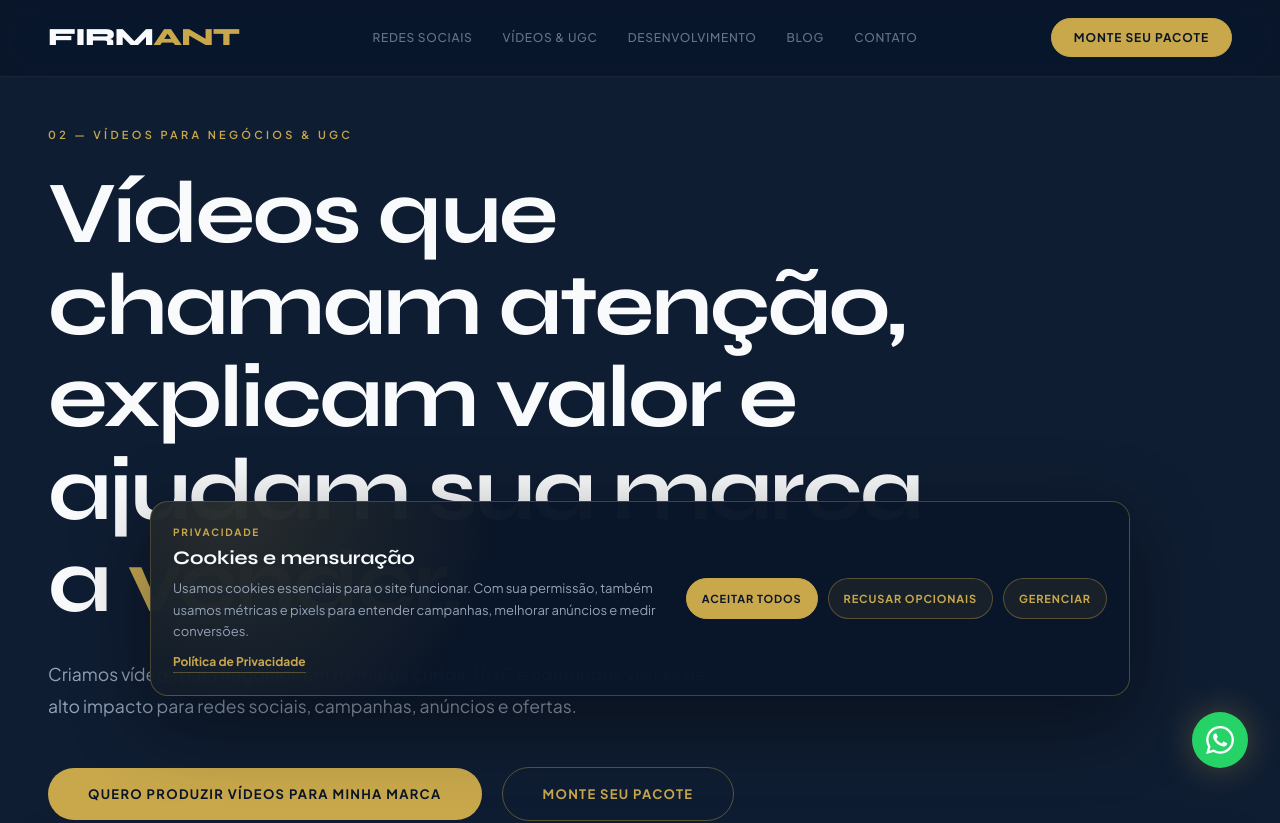
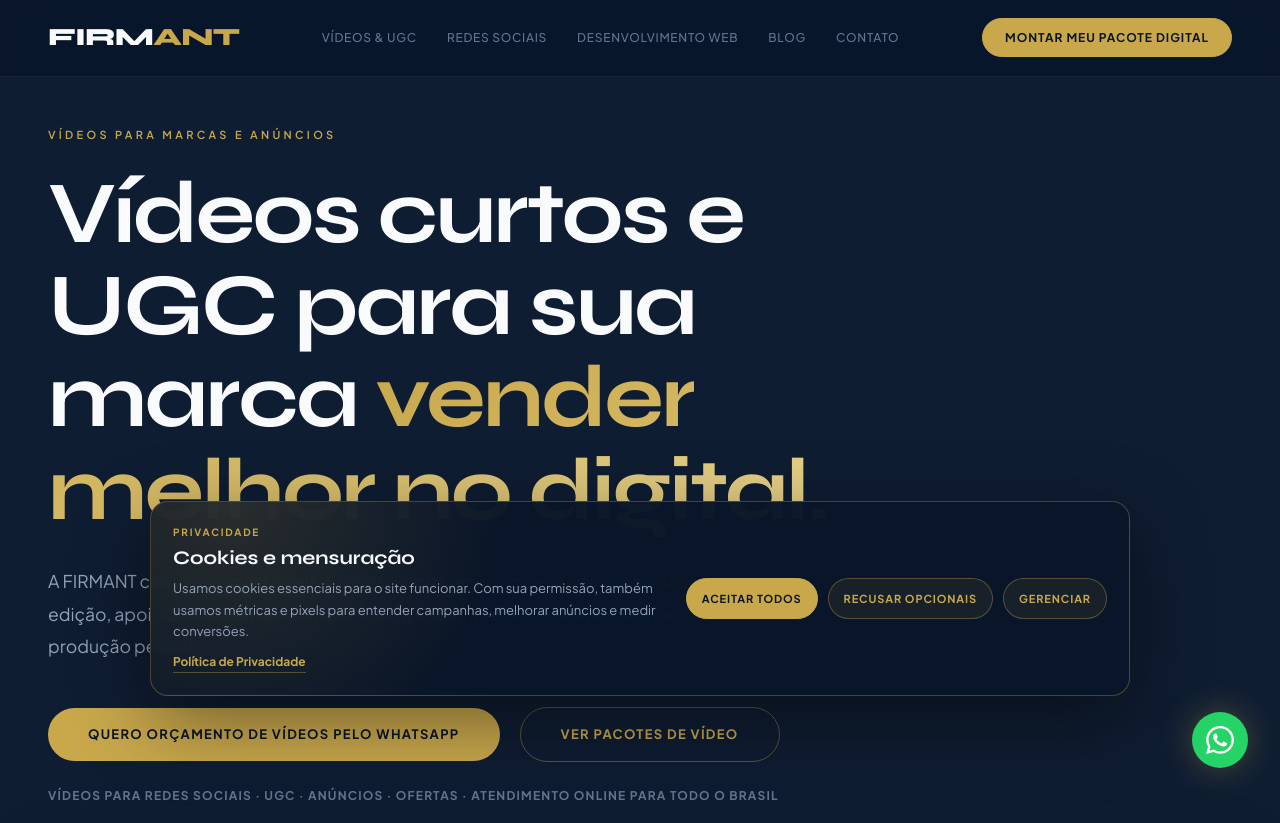
Before and after one commit to Gduart/firmant-site, a Next.js app: page /edicao-video-ugc in a window 1280 px wide. Shown: the top 823 px of the page. Built offline with nearby package versions, Linux system fonts and the light colour scheme.

Commit message:
feat: atualizar copy comercial do site

```diff
--- a/src/app/blog/[slug]/page.tsx
+++ b/src/app/blog/[slug]/page.tsx
@@ -91,7 +91,7 @@
               Monte um pacote com redes sociais, vídeos, UGC, desenvolvimento e IA
               de acordo com a necessidade do seu negócio.
             </p>
-            <Link href="/monte-seu-pacote">Monte seu pacote</Link>
+            <Link href="/monte-seu-pacote">Montar meu pacote digital</Link>
           </div>
         </div>
 
--- a/src/app/blog/page.tsx
+++ b/src/app/blog/page.tsx
@@ -84,7 +84,7 @@
               <p>
                 Os primeiros artigos serão publicados pelo painel administrativo.
               </p>
-              <Link href="/monte-seu-pacote">Monte seu pacote</Link>
+              <Link href="/monte-seu-pacote">Montar meu pacote digital</Link>
             </div>
           )}
         </div>
--- a/src/app/contato/ContatoClient.tsx
+++ b/src/app/contato/ContatoClient.tsx
@@ -15,14 +15,8 @@
 import Link from "next/link";
 import { type CSSProperties, type FormEvent, type ReactNode, useRef, useState } from "react";
 
-const WHATSAPP_MAIN =
-  "https://wa.me/5511914912488?text=Ol%C3%A1%2C%20FIRMANT.%20Vim%20pelo%20site%20e%20gostaria%20de%20tirar%20uma%20d%C3%BAvida%20sobre%20os%20servi%C3%A7os.";
-const WHATSAPP_PACKAGE =
-  "https://wa.me/5511914912488?text=Ol%C3%A1%2C%20FIRMANT.%20Vim%20pelo%20site%20e%20gostaria%20de%20tirar%20uma%20d%C3%BAvida%20antes%20de%20montar%20meu%20pacote.";
-const WHATSAPP_DOUBT =
-  "https://wa.me/5511914912488?text=Ol%C3%A1%2C%20FIRMANT.%20Vim%20pelo%20site%20e%20estou%20em%20d%C3%BAvida%20sobre%20qual%20servi%C3%A7o%20escolher.";
-const WHATSAPP_FINAL =
-  "https://wa.me/5511914912488?text=Ol%C3%A1%2C%20FIRMANT.%20Vim%20pelo%20site%20e%20gostaria%20de%20entender%20melhor%20os%20servi%C3%A7os.";
+const WHATSAPP_GENERAL =
+  "https://wa.me/5511914912488?text=Ol%C3%A1%2C%20quero%20entender%20qual%20pacote%20da%20FIRMANT%20faz%20mais%20sentido%20para%20minha%20empresa.";
 const FACEBOOK_URL = "https://web.facebook.com/profile.php?id=61590072505709&locale=pt_BR";
 
 const easeCurve: [number, number, number, number] = [0.16, 1, 0.3, 1];
@@ -199,7 +193,7 @@
   {
     label: "WhatsApp",
     value: "+55 11 91491-2488",
-    href: WHATSAPP_MAIN,
+    href: WHATSAPP_GENERAL,
     icon: MessageCircle,
   },
   {
@@ -316,7 +310,7 @@
             </p>
           </motion.div>
           <motion.div variants={fadeInUp} style={{ display: "flex", flexWrap: "wrap", gap: 16 }}>
-            <PrimaryButton href={WHATSAPP_MAIN}>Falar pelo WhatsApp</PrimaryButton>
+            <PrimaryButton href={WHATSAPP_GENERAL}>Falar com a FIRMANT no WhatsApp</PrimaryButton>
             <SecondaryButton href="mailto:ag.firmant@gmail.com">Enviar e-mail</SecondaryButton>
           </motion.div>
         </motion.div>
@@ -383,10 +377,10 @@
             <p>É ajudar você a escolher uma solução coerente com seu momento, sua estrutura e seus objetivos.</p>
             <div style={{ display: "flex", flexWrap: "wrap", gap: 12, marginTop: 26 }}>
               <Link href="/monte-seu-pacote" className="contact-link-button">
-                Criar meu pacote
+                Montar meu pacote digital
               </Link>
-              <a href={WHATSAPP_PACKAGE} target="_blank" rel="noopener noreferrer" className="contact-outline-button">
-                Tirar dúvidas
+              <a href={WHATSAPP_GENERAL} target="_blank" rel="noopener noreferrer" className="contact-outline-button">
+                Falar com a FIRMANT no WhatsApp
               </a>
             </div>
           </motion.aside>
@@ -509,7 +503,7 @@
             Fale conosco e explique brevemente o que você precisa. A partir disso, orientamos o melhor próximo passo.
           </motion.p>
           <motion.div variants={fadeInUp}>
-            <PrimaryButton href={WHATSAPP_DOUBT}>Falar com a FIRMANT</PrimaryButton>
+            <PrimaryButton href={WHATSAPP_GENERAL}>Falar com a FIRMANT no WhatsApp</PrimaryButton>
           </motion.div>
         </AnimatedSection>
       </div>
@@ -657,7 +651,7 @@
             Se você já sabe quais serviços deseja, monte seu pacote diretamente pelo site. Se ainda tem dúvidas, fale com a FIRMANT e receba uma orientação inicial para entender qual solução faz mais sentido para o seu objetivo.
           </motion.p>
           <motion.div variants={fadeInUp} style={{ display: "flex", flexWrap: "wrap", justifyContent: "center", gap: 16 }}>
-            <PrimaryButton href={WHATSAPP_FINAL}>Falar com a FIRMANT no WhatsApp</PrimaryButton>
+            <PrimaryButton href={WHATSAPP_GENERAL}>Falar com a FIRMANT no WhatsApp</PrimaryButton>
             <SecondaryButton href="mailto:ag.firmant@gmail.com">Enviar e-mail</SecondaryButton>
           </motion.div>
         </AnimatedSection>
--- a/src/app/desenvolvimento/page.tsx
+++ b/src/app/desenvolvimento/page.tsx
@@ -250,7 +250,7 @@
                 textDecoration: "none",
               }}
             >
-              Monte seu pacote
+              Montar meu pacote digital
             </Link>
           </motion.div>
         </motion.div>
@@ -547,7 +547,7 @@
               textDecoration: "none",
             }}
           >
-            Monte seu pacote
+            Montar meu pacote digital
           </Link>
         </div>
       </motion.div>
@@ -654,7 +654,7 @@
                 textDecoration: "none",
               }}
             >
-              Monte seu pacote
+              Montar meu pacote digital
             </Link>
           </motion.div>
         </AnimatedSection>
--- a/src/app/edicao-video-ugc/page.tsx
+++ b/src/app/edicao-video-ugc/page.tsx
@@ -38,6 +38,8 @@
 
 const CYAN = "#22D3EE";
 const PURPLE = "#A78BFA";
+const WHATSAPP_GENERAL =
+  "https://wa.me/5511914912488?text=Ol%C3%A1%2C%20quero%20entender%20qual%20pacote%20da%20FIRMANT%20faz%20mais%20sentido%20para%20minha%20empresa.";
 
 const videoShowcase = [
   {
@@ -147,7 +149,7 @@
               fontFamily: "var(--font-body)",
             }}
           >
-            02 — Vídeos para Negócios & UGC
+            Vídeos para marcas e anúncios
           </motion.span>
 
           <motion.h1
@@ -159,8 +161,8 @@
               maxWidth: 900,
             }}
           >
-            Vídeos que chamam atenção, explicam valor e ajudam sua marca a{" "}
-            <span className="text-gradient">vender.</span>
+            Vídeos curtos e UGC para sua marca{" "}
+            <span className="text-gradient">vender melhor no digital.</span>
           </motion.h1>
 
           <motion.p
@@ -174,12 +176,14 @@
               marginBottom: 44,
             }}
           >
-            Criamos vídeos para negócios em formatos curtos, UGC e conteúdos visuais de alto impacto para redes sociais, campanhas, anúncios e ofertas.
+            A FIRMANT cria vídeos para Reels, Stories, Shorts, anúncios e ofertas com roteiro, edição, apoio de IA e revisão humana — sem sua empresa depender de uma produção pesada.
           </motion.p>
 
           <motion.div variants={fadeInUp} style={{ display: "flex", flexWrap: "wrap", gap: 20, alignItems: "center" }}>
-            <Link
-              href="/contato"
+            <a
+              href={WHATSAPP_GENERAL}
+              target="_blank"
+              rel="noopener noreferrer"
               style={{
                 display: "inline-flex",
                 alignItems: "center",
@@ -197,10 +201,10 @@
                 textDecoration: "none",
               }}
             >
-              Quero produzir vídeos para minha marca
-            </Link>
+              Quero orçamento de vídeos pelo WhatsApp
+            </a>
             <Link
-              href="/monte-seu-pacote"
+              href="#pacotes-video"
               style={{
                 display: "inline-flex",
                 alignItems: "center",
@@ -218,9 +222,25 @@
                 textDecoration: "none",
               }}
             >
-              Monte seu pacote
+              Ver pacotes de vídeo
             </Link>
           </motion.div>
+
+          <motion.p
+            variants={fadeInUp}
+            style={{
+              marginTop: 24,
+              fontFamily: "var(--font-body)",
+              fontSize: 12,
+              fontWeight: 700,
+              letterSpacing: "0.1em",
+              lineHeight: 1.7,
+              textTransform: "uppercase",
+              color: "var(--text-tertiary)",
+            }}
+          >
+            Vídeos para redes sociais · UGC · Anúncios · Ofertas · Atendimento online para todo o Brasil
+          </motion.p>
 
           <motion.div className="ugc-video-panel" variants={fadeInUp}>
             <motion.div className="ugc-video-grid" variants={stagger}>
@@ -526,7 +546,7 @@
   const [activeTab, setActiveTab] = useState<"video" | "ugc">("video");
 
   return (
-    <section style={{ backgroundColor: "var(--bg-primary)", paddingTop: 80, paddingBottom: 80 }}>
+    <section id="pacotes-video" style={{ backgroundColor: "var(--bg-primary)", paddingTop: 80, paddingBottom: 80 }}>
       <div style={inner}>
         <AnimatedSection>
           <motion.span
@@ -601,8 +621,10 @@
             Se a sua marca precisa aparecer melhor, comunicar valor com mais força e transformar ideias em conteúdo em vídeo com aplicação real, a Firmant pode estruturar isso com mais praticidade.
           </motion.p>
           <motion.div variants={fadeInUp} style={{ display: "flex", flexWrap: "wrap", justifyContent: "center", gap: 18 }}>
-            <Link
-              href="/contato"
+            <a
+              href={WHATSAPP_GENERAL}
+              target="_blank"
+              rel="noopener noreferrer"
               style={{
                 display: "inline-flex",
                 alignItems: "center",
@@ -620,8 +642,8 @@
                 textDecoration: "none",
               }}
             >
-              Quero produzir vídeos para minha marca
-            </Link>
+              Quero orçamento de vídeos pelo WhatsApp
+            </a>
             <Link
               href="/monte-seu-pacote"
               style={{
@@ -640,7 +662,7 @@
                 textDecoration: "none",
               }}
             >
-              Monte seu pacote
+              Montar meu pacote digital
             </Link>
           </motion.div>
         </AnimatedSection>
--- a/src/app/gestao-redes-sociais/page.tsx
+++ b/src/app/gestao-redes-sociais/page.tsx
@@ -166,7 +166,7 @@
                 textDecoration: "none",
               }}
             >
-              Monte Seu Pacote
+              Montar meu pacote digital
             </Link>
           </motion.div>
         </motion.div>
--- a/src/app/page.tsx
+++ b/src/app/page.tsx
@@ -47,24 +47,27 @@
 
 const services = [
   {
-    title: "Gestão de Redes Sociais",
-    description: "Da copy à arte final — planejadas, criadas e entregues com IA. Você envia o tema, nós devolvemos a publicação pronta.",
-    href: "/gestao-redes-sociais",
+    title: "Vídeo & UGC com IA",
+    description: "Reels, Stories, Shorts e vídeos UGC com IA para sua marca aparecer com mais profissionalismo, velocidade e consistência.",
+    href: "/edicao-video-ugc",
     number: "01",
   },
   {
-    title: "Vídeo & UGC com IA",
-    description: "Reels, Stories e Shorts editados profissionalmente + conteúdo UGC com avatares de IA que vendem por você.",
-    href: "/edicao-video-ugc",
+    title: "Gestão de Redes Sociais",
+    description: "Planejamento, criação, aprovação e publicação de conteúdos com método, IA e revisão humana.",
+    href: "/gestao-redes-sociais",
     number: "02",
   },
   {
-    title: "Desenvolvimento Web/Mobile",
-    description: "Aplicações sob medida em Python — do MVP ao sistema completo — com desenvolvimento assistido por IA.",
+    title: "Desenvolvimento Web",
+    description: "Sites, landing pages e soluções digitais sob medida para transformar sua presença online em uma operação mais profissional.",
     href: "/desenvolvimento",
     number: "03",
   },
 ];
+
+const WHATSAPP_GENERAL =
+  "https://wa.me/5511914912488?text=Ol%C3%A1%2C%20quero%20entender%20qual%20pacote%20da%20FIRMANT%20faz%20mais%20sentido%20para%20minha%20empresa.";
 
 const socialMediaCapabilities = [
   {
@@ -197,7 +200,7 @@
         <div style={{ position: "absolute", inset: 0, background: "radial-gradient(ellipse at center, transparent 40%, rgba(10,22,40,0.6) 100%)" }} />
       </div>
 
-      <div style={{ position: "relative", zIndex: 10, maxWidth: "960px", margin: "0 auto", padding: "0 48px", textAlign: "center" }}>
+      <div style={{ position: "relative", zIndex: 10, maxWidth: "1120px", margin: "0 auto", padding: "0 48px", textAlign: "center" }}>
         <motion.div initial="hidden" animate="visible" variants={stagger}>
           <motion.div variants={fadeInUp}>
             <span
@@ -224,29 +227,28 @@
             style={{
               fontFamily: "var(--font-heading)",
               color: "var(--text-primary)",
-              marginBottom: "40px",
-              fontSize: "clamp(3.5rem, 8vw, 6.5rem)",
-              lineHeight: 1.02,
-              letterSpacing: "-0.03em",
+              marginBottom: "36px",
+              fontSize: "clamp(3.2rem, 7vw, 6.2rem)",
+              lineHeight: 1.04,
+              letterSpacing: 0,
             }}
           >
-            Tecnologia invisível.
-            <br />
-            <span className="text-gradient">Resultados visíveis.</span>
+            Sua marca mais profissional e{" "}
+            <span className="text-gradient">posicionada no digital.</span>
           </motion.h1>
 
           <motion.p
             variants={fadeInUp}
             style={{
               margin: "0 auto 48px",
-              maxWidth: "600px",
+              maxWidth: "760px",
               fontSize: "1.15rem",
               lineHeight: 1.9,
               color: "var(--text-secondary)",
               fontFamily: "var(--font-body)",
             }}
           >
-            Gestão de redes sociais, edição de vídeo, conteúdo UGC com IA e desenvolvimento web/mobile. Seu negócio cresce enquanto a tecnologia trabalha nos bastidores.
+            Criamos vídeos, conteúdos, sites e soluções digitais com apoio de IA, estratégia e revisão humana — para sua marca aparecer melhor, vender com mais clareza e crescer no digital.
           </motion.p>
 
           <motion.div variants={fadeInUp} style={{ display: "flex", flexWrap: "wrap", alignItems: "center", justifyContent: "center", gap: "20px" }}>
@@ -269,13 +271,15 @@
                 transition: "all 0.5s cubic-bezier(0.16,1,0.3,1)",
               }}
             >
-              Monte Seu Pacote
+              Montar meu pacote digital
               <svg width="16" height="16" viewBox="0 0 24 24" fill="none" stroke="currentColor" strokeWidth="2.5" strokeLinecap="round" strokeLinejoin="round">
                 <line x1="5" y1="12" x2="19" y2="12" /><polyline points="12 5 19 12 12 19" />
               </svg>
             </Link>
-            <Link
-              href="/contato"
+            <a
+              href={WHATSAPP_GENERAL}
+              target="_blank"
+              rel="noopener noreferrer"
               style={{
                 display: "inline-flex",
                 alignItems: "center",
@@ -292,8 +296,8 @@
                 transition: "all 0.5s cubic-bezier(0.16,1,0.3,1)",
               }}
             >
-              Fale Conosco
-            </Link>
+              Falar com a FIRMANT no WhatsApp
+            </a>
           </motion.div>
         </motion.div>
       </div>
@@ -745,10 +749,12 @@
               textDecoration: "none",
             }}
           >
-            Monte seu pacote
+            Montar meu pacote digital
           </Link>
-          <Link
-            href="/contato"
+          <a
+            href={WHATSAPP_GENERAL}
+            target="_blank"
+            rel="noopener noreferrer"
             style={{
               display: "inline-flex",
               alignItems: "center",
@@ -764,8 +770,8 @@
               textDecoration: "none",
             }}
           >
-            Fale conosco
-          </Link>
+            Falar com a FIRMANT no WhatsApp
+          </a>
         </div>
       </motion.div>
     </motion.div>
@@ -876,10 +882,10 @@
               }}
             >
               {[
-                { number: "4", label: "Nichos de atuação" },
+                { number: "3", label: "Nichos de atuação" },
                 { number: "IA", label: "Como infraestrutura" },
                 { number: "100%", label: "Revisão humana" },
-                { number: "24h", label: "Tempo de resposta" },
+                { number: "2 horas", label: "Tempo de resposta" },
               ].map((stat) => (
                 <motion.div
                   key={stat.label}
@@ -1108,13 +1114,15 @@
                 transition: "all 0.5s cubic-bezier(0.16,1,0.3,1)",
               }}
             >
-              Monte Seu Pacote
+              Montar meu pacote digital
               <svg width="16" height="16" viewBox="0 0 24 24" fill="none" stroke="currentColor" strokeWidth="2.5" strokeLinecap="round" strokeLinejoin="round">
                 <line x1="5" y1="12" x2="19" y2="12" /><polyline points="12 5 19 12 12 19" />
               </svg>
             </Link>
-            <Link
-              href="/contato"
+            <a
+              href={WHATSAPP_GENERAL}
+              target="_blank"
+              rel="noopener noreferrer"
               style={{
                 display: "inline-flex",
                 alignItems: "center",
@@ -1131,8 +1139,8 @@
                 transition: "all 0.5s cubic-bezier(0.16,1,0.3,1)",
               }}
             >
-              Fale Conosco
-            </Link>
+              Falar com a FIRMANT no WhatsApp
+            </a>
           </motion.div>
         </AnimatedSection>
       </div>
--- a/src/components/Footer.tsx
+++ b/src/components/Footer.tsx
@@ -22,13 +22,15 @@
 }
 
 const FACEBOOK_URL = "https://web.facebook.com/profile.php?id=61590072505709&locale=pt_BR";
+const WHATSAPP_GENERAL =
+  "https://wa.me/5511914912488?text=Ol%C3%A1%2C%20quero%20entender%20qual%20pacote%20da%20FIRMANT%20faz%20mais%20sentido%20para%20minha%20empresa.";
 
 const footerLinks = {
   servicos: [
     { href: "/gestao-redes-sociais", label: "Gestão de Redes Sociais" },
     { href: "/edicao-video-ugc", label: "Vídeos para Negócios & UGC" },
-    { href: "/desenvolvimento", label: "Desenvolvimento Web/Mobile" },
-    { href: "/monte-seu-pacote", label: "Monte Seu Pacote" },
+    { href: "/desenvolvimento", label: "Desenvolvimento Web" },
+    { href: "/monte-seu-pacote", label: "Montar meu pacote digital" },
   ],
   empresa: [
     { href: "/blog", label: "Blog" },
@@ -259,7 +261,7 @@
 
       {/* WhatsApp flutuante */}
       <a
-        href="https://wa.me/5511914912488?text=Ol%C3%A1%2C%20FIRMANT.%20Vim%20pelo%20site%20e%20gostaria%20de%20entender%20melhor%20os%20servi%C3%A7os."
+        href={WHATSAPP_GENERAL}
         target="_blank"
         rel="noopener noreferrer"
         style={{
--- a/src/components/Navbar.tsx
+++ b/src/components/Navbar.tsx
@@ -4,11 +4,11 @@
 import { motion, AnimatePresence } from "framer-motion";
 import Link from "next/link";
 
-// "Monte Seu Pacote" removido daqui — já é o botão CTA separado
+// "Montar meu pacote digital" fica como CTA separado.
 const navLinks = [
+  { href: "/edicao-video-ugc", label: "Vídeos & UGC" },
   { href: "/gestao-redes-sociais", label: "Redes Sociais" },
-  { href: "/edicao-video-ugc", label: "Vídeos & UGC" },
-  { href: "/desenvolvimento", label: "Desenvolvimento" },
+  { href: "/desenvolvimento", label: "Desenvolvimento Web" },
   { href: "/blog", label: "Blog" },
   { href: "/contato", label: "Contato" },
 ];
@@ -109,7 +109,7 @@
                 transition: "all 0.3s ease",
               }}
             >
-              Monte Seu Pacote
+              Montar meu pacote digital
             </Link>
           </div>
 
@@ -156,7 +156,7 @@
             }}
           >
             <nav style={{ display: "flex", flexDirection: "column", alignItems: "center", gap: "28px" }}>
-              {[...navLinks, { href: "/monte-seu-pacote", label: "Monte Seu Pacote" }].map((link, i) => (
+              {[...navLinks, { href: "/monte-seu-pacote", label: "Montar meu pacote digital" }].map((link, i) => (
                 <motion.div
                   key={link.href}
                   initial={{ opacity: 0, y: 24 }}
```
